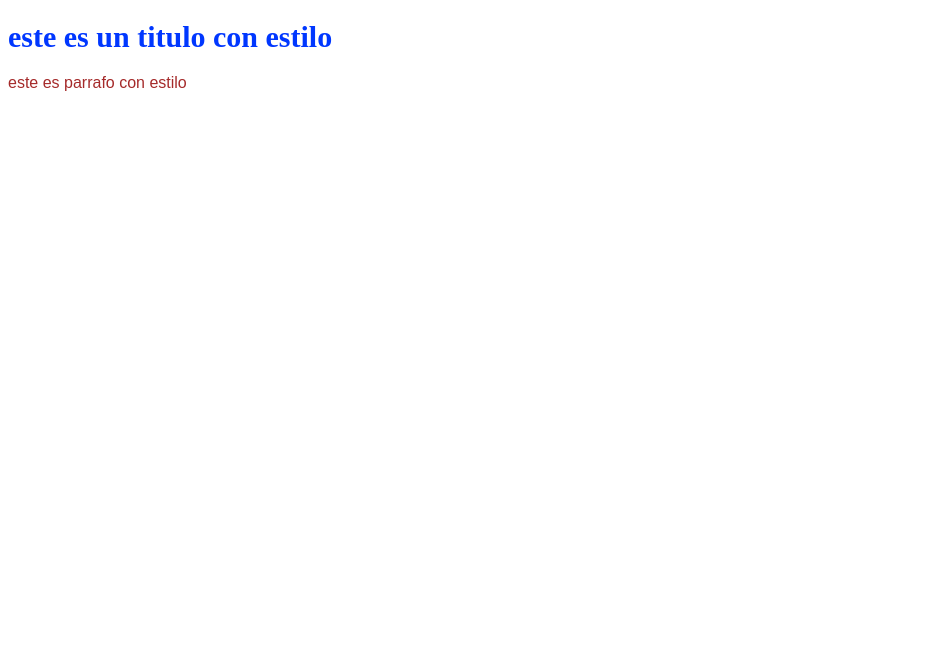
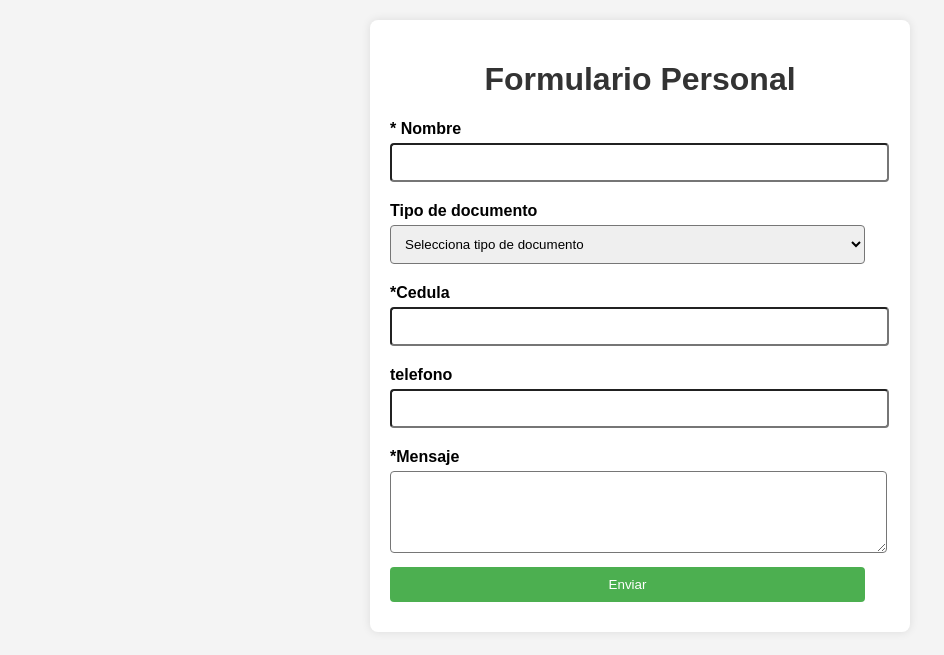
Before and after one commit to keneth121/Proyecto-1, a plain HTML site: page index.html in a window 1280 px wide. Shown: the whole page, without its empty margins (0-944 px from the left). Drawn offline with Linux system fonts and the light colour scheme.

Commit message:
se cambio a un formulario

```diff
--- /dev/null
+++ b/Estilos.css
@@ -0,0 +1,40 @@
+body{
+	font-family: Arial,sans-serif;
+	background-color: #f4f4f4;
+	margin: 0 auto;
+	padding: 20px;
+}
+h1{
+	text-align: center;
+	color: #333;
+}
+label{
+	display: block;
+	margin: 10px 0 5px;
+	font-weight: bold;
+}
+input,textarea,select{
+	width: 95%;
+	padding: 2%;
+	margin-bottom: 10px;
+	border: ipx solid #ccc ;
+	border-radius: 4px;
+
+}
+input[type="submit"]{
+	background-color: #4CAF50;
+	color: white;
+	border: none;
+	cursor: pointer;
+}
+input[type="submit"]:hover{
+	background-color: #4CF34D;
+}
+.container{
+	max-width: 500px;
+	margin: 0 auto;
+	padding: 20px;
+	background-color: #fff;
+	border-radius: 8px;
+	box-shadow: 0 0 10px rgba(0, 0, 0, 0.1);
+}
--- a/index.html
+++ b/index.html
@@ -1,22 +1,42 @@
 <!DOCTYPE html>
 <html>
-    <head>
-        <title> archivo CSS</title>
+<head>
+	<meta charset="utf-8">
+	<meta name="viewport" content="width=device-width, initial-scale=1">
+	<title>Laboratorio 5 </title>
+	<link rel="stylesheet" type="text/css" href="Estilos.css">
+</head>
+<body>
+	<div class="container">
+		<h1>Formulario Personal</h1>
+		<form>
+			<label> * Nombre </label>
+			<input type="text" name="Nombre" required="">
 
-    </head>
-    <style>
-        h1{
-            color: rgb(0, 55, 255);
-            font-size: 30px;
-    }
-    p{
-        color: brown;
-        font-family: Arial, Helvetica, sans-serif;
-    }
-    </style>
-    <body>
-<h1> este es un titulo con estilo</h1>
-<p>este es parrafo con estilo</p>
+			<label>Tipo de documento</label>
+			<select id="Pais" name="Pais" required="">
+				<option disabled selected> Selecciona tipo de documento</option>
+				<option>Cedula</option>
+				<option>Targeta de identidad</option>
+				</select>
 
-    </body>
+			<label>*Cedula</label>
+			<input type="Num" name="" required="">
+
+			<label>telefono</label>
+			<input type="tel" name="telefonp"required>
+
+			<label>*Mensaje</label>
+			<textarea id="Mensaje" name="Mensaje" rows="4"></textarea>
+
+
+            <input type="submit" name=""
+            value="Enviar">
+
+		</form>
+
+
+	</div>
+
+</body>
 </html>
```
